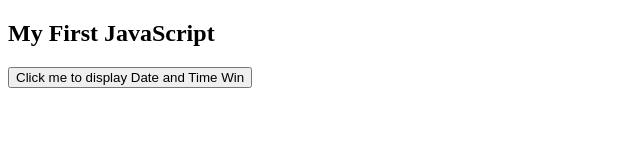
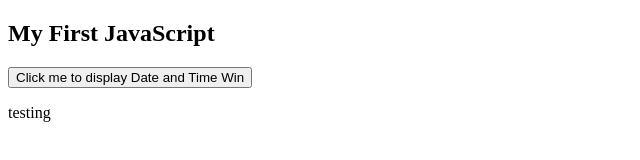
Before and after one commit to WinKenkare/DevopsTutorials, a plain HTML site: page Index.html in a window 1280 px wide. Shown: the full height of the page, 0-640 px from the left. Drawn offline with Linux system fonts and the light colour scheme.

Commit message:
R1 commit

```diff
--- a/Index.html
+++ b/Index.html
@@ -8,7 +8,7 @@
 onclick="document.getElementById('demo').innerHTML = Date()">
 Click me to display Date and Time Win</button>
 
-<p id="demo"></p>
+<p id="demo">testing</p>
 
 </body>
 </html>
```
